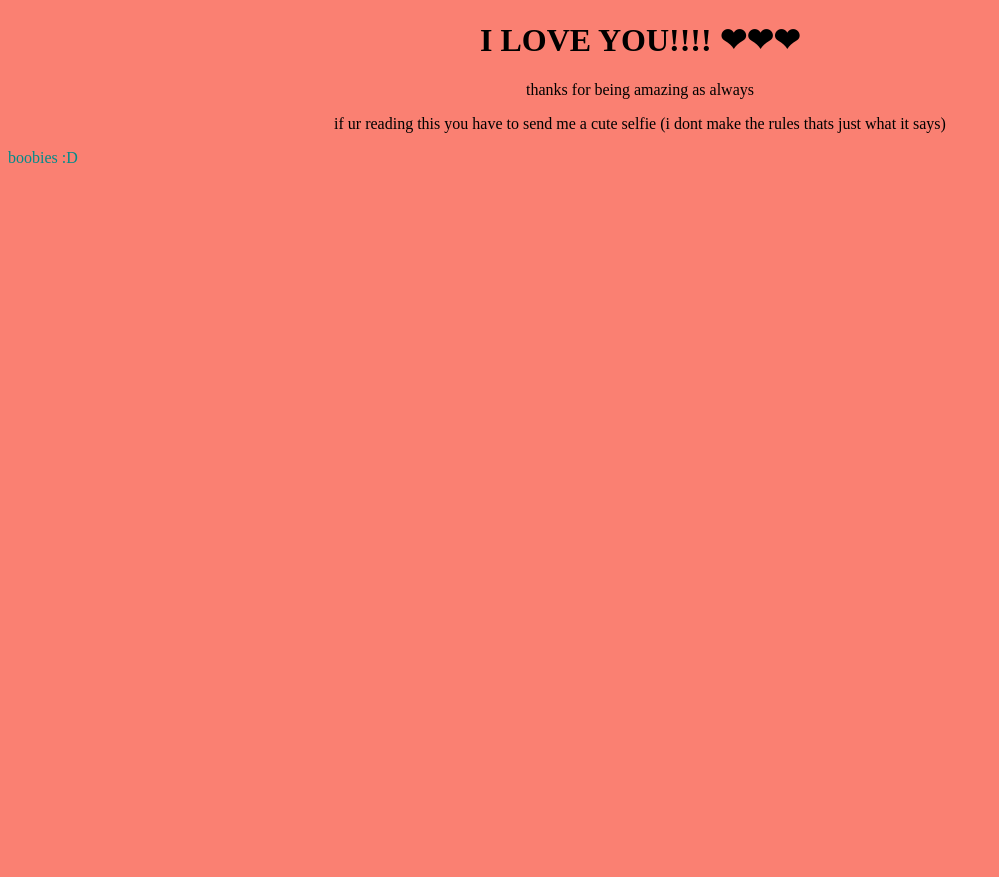
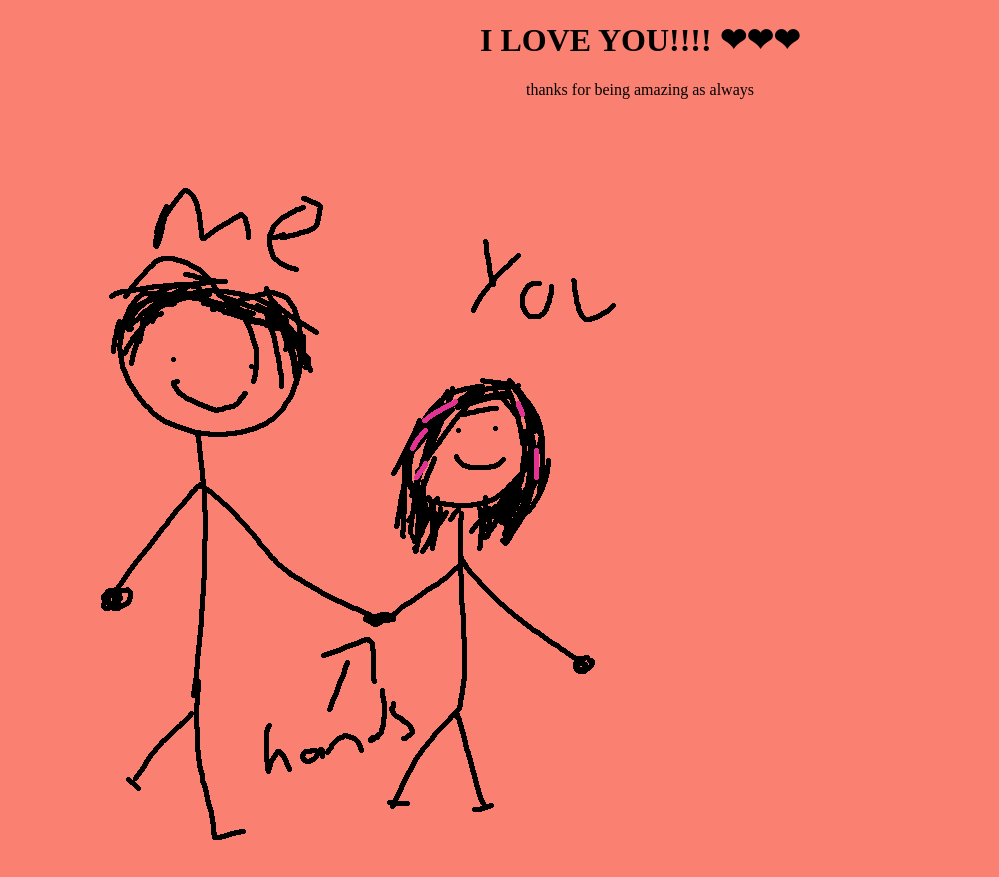
Before and after one commit to doob-wa/doobwebsite, a plain HTML site: page hannah.html in a window 1280 px wide. Shown: the whole page, without its empty margins (0-999 px from the left). Before the commit the page ends 800 px from the top, so only its background shows below. Drawn offline with Linux system fonts and the light colour scheme.

Commit message:
added picture

```diff
--- a/hannah.html
+++ b/hannah.html
@@ -13,7 +13,6 @@ body {
 <body style="background-color: salmon;">
     <h1 style="text-align: center"><b>I LOVE YOU!!!! ❤︎❤︎❤︎</b></h1>
     <p style="text-align: center">thanks for being amazing as always</p>
-    <p style="text-align: center">if ur reading this you have to send me a cute selfie (i dont make the rules thats just what it says)</p>
-    <p style="color: darkcyan">boobies :D</p>
+    <img src="jh.png"
 </body>
 </html>
```
Also changed, not shown: jh.png (added).
